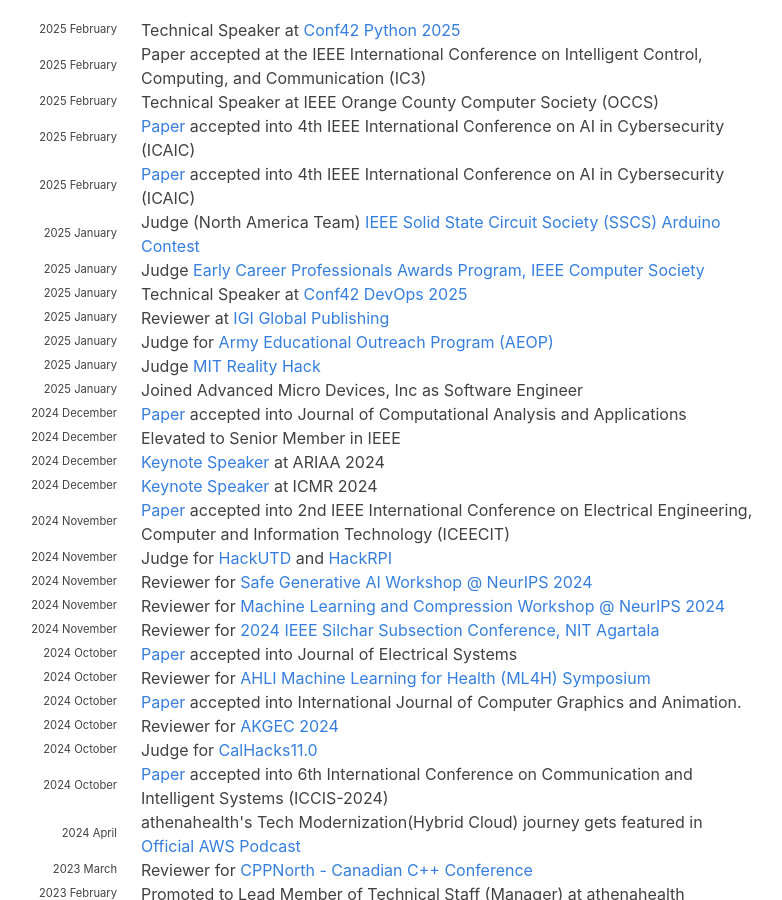
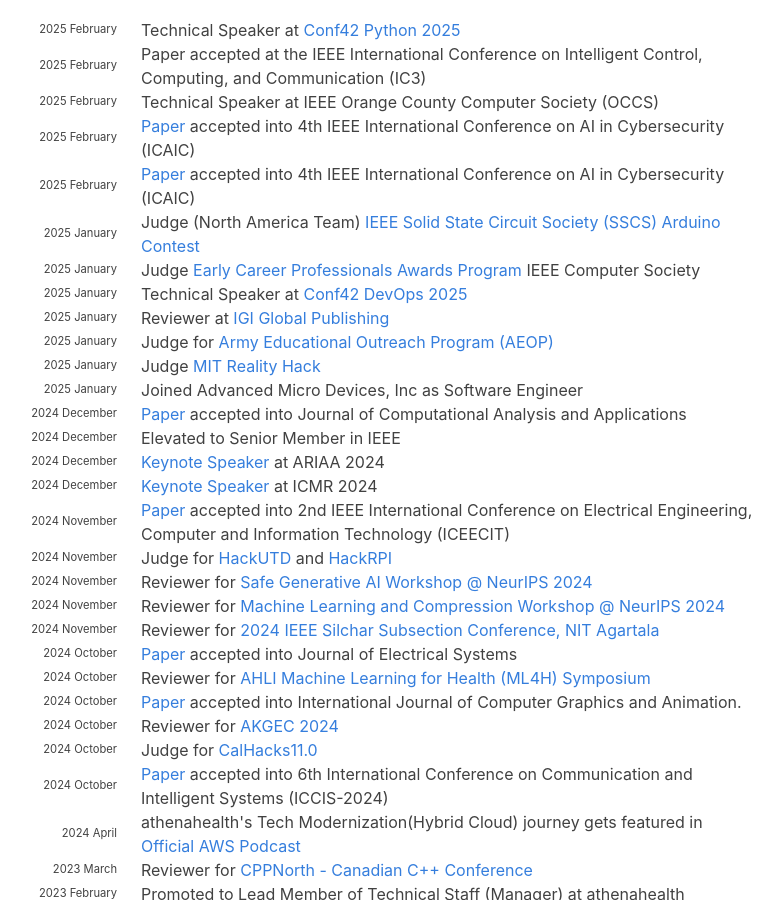
Before and after one commit to hariharanragothaman/hariharanragothaman.github.io, a Jekyll site: the page built from index.md, in a window 1280 px wide and 900 px high, scrolled down 868 px. Shown: the whole window, without its empty margins (191-973 px from the left). Built offline with Jekyll 4.4.1, drawn with Linux system fonts in a browser that asks for light colours; nearby versions of some CDN libraries; some web fonts are replaced.

Commit message:
Polishes and Updates

```diff
--- a/_data/news.yaml
+++ b/_data/news.yaml
@@ -31,7 +31,7 @@
 
 - year: 2025
   year-extra: January
-  description: Judge <a href="https://www.computer.org/publications/tech-news/events/computings-top-30-early-career-professionals-2024">Early Career Professionals Awards Program, IEEE Computer Society</a>
+  description: Judge <a href="https://www.computer.org/publications/tech-news/events/computings-top-30-early-career-professionals-2024">Early Career Professionals Awards Program</a> IEEE Computer Society
 
 - year: 2025
   year-extra: January
```
